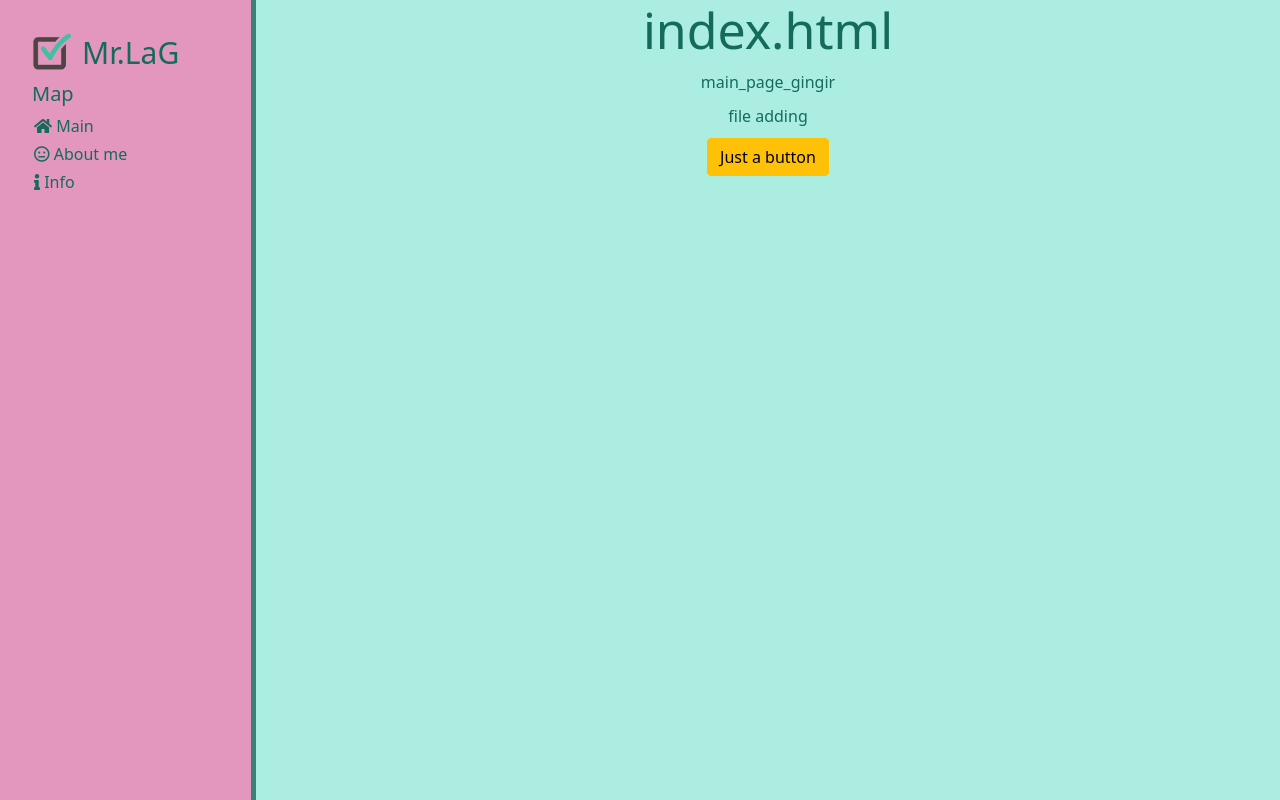
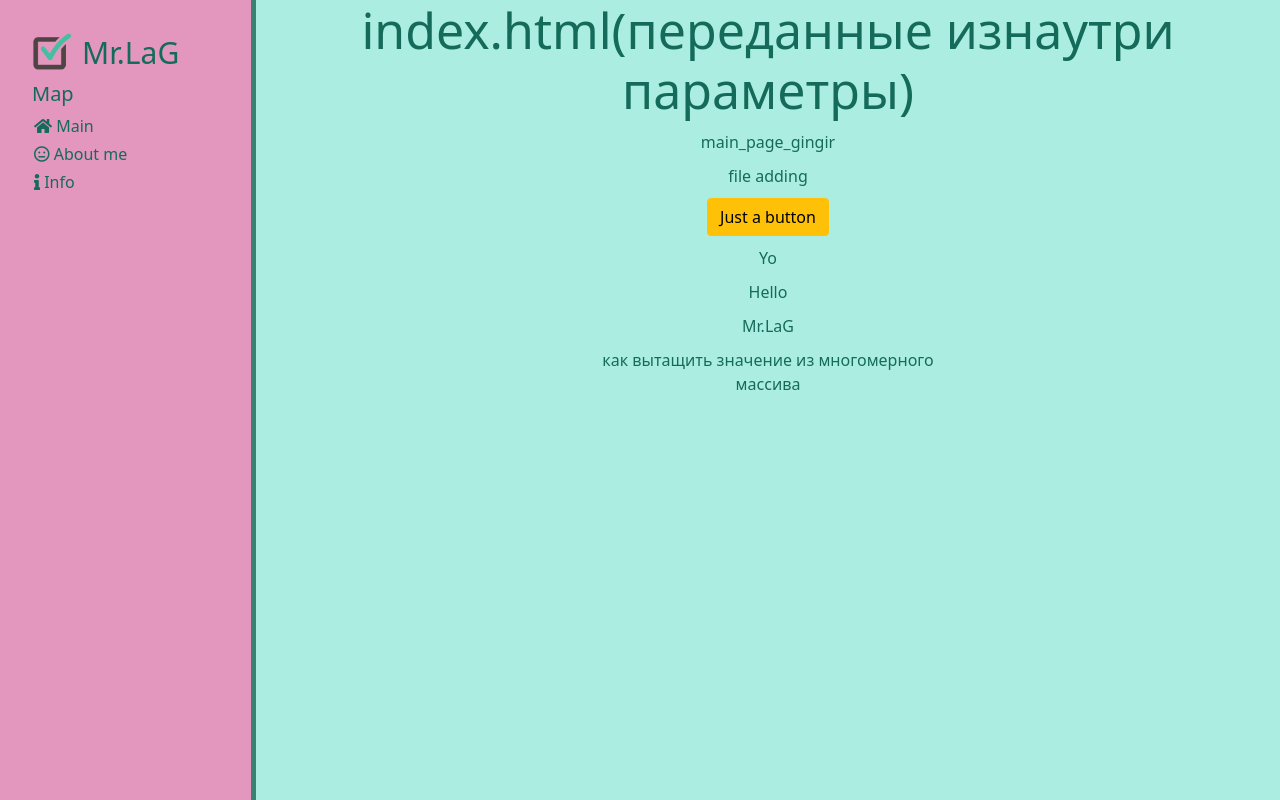
Before and after one commit to ItIsMrLaG/Study_web, a Django app: page / in a window 1280 px wide. Run offline with Django 3.2, Linux system fonts and the light colour scheme; some libraries are stand-ins or nearby versions.

Commit message:
Adding handlers inside html files

```diff
--- a/main/templates/main/index.html
+++ b/main/templates/main/index.html
@@ -4,9 +4,13 @@
 
 {% block content %}
     <div class="features">
-        <h1>index.html</h1>
+        <h1>{{ title }}</h1>
         <p>main_page_gingir</p>
         {% include 'main/include.html' %}
         <button class="btn btn-warning">Just a button</button>
+        {% for el in values %}
+            <p>{{ el }}</p>
+        {% endfor %}
+        <p>{{objects.info}}</p>
     </div>
 {% endblock %}
--- a/main/views.py
+++ b/main/views.py
@@ -2,8 +2,24 @@ from django.shortcuts import render
 # Create your views here.
 
 def index(request):
-    return render(request, 'main/index.html')
+    info = {
+        'title': "index.html(переданные изнаутри параметры)",
+        'values': ['Yo', 'Hello', 'Mr.LaG'],
+        'objects': {
+            'number': 99,
+            'info': 'как вытащить значение из многомерного массива',
+        }
+    }
+    return render(request, 'main/index.html', info)
 
 
 def about(request):
-    return render(request, 'main/about.html')
+    info = {
+        'title': "index.html(переданные изнаутри параметры)",
+        'values': ['It', 'Is', 'Mr.LaG'],
+        'objects': {
+            'number': "eighty",
+            'info': 'как вытащить значение из многомерного массива версия2',
+        }
+    }
+    return render(request, 'main/about.html', info)
```
Also changed, not shown: main/templates/main/about.html (+8 -0 lines).
